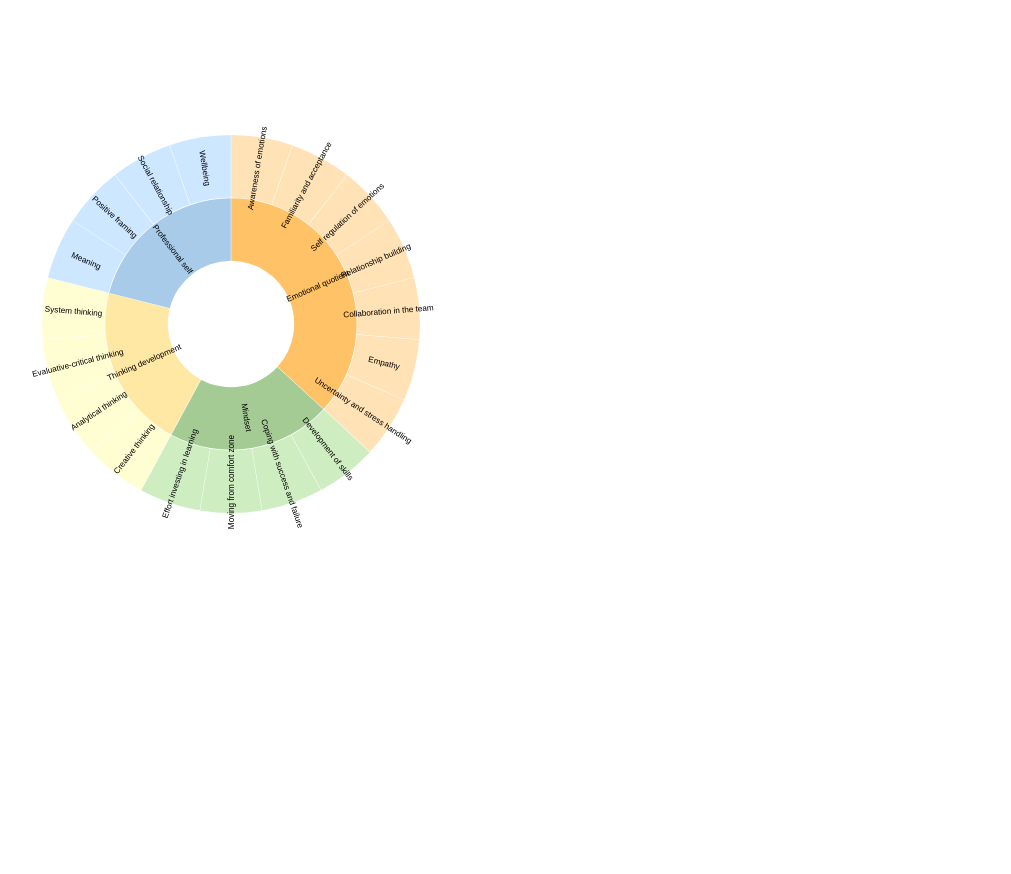
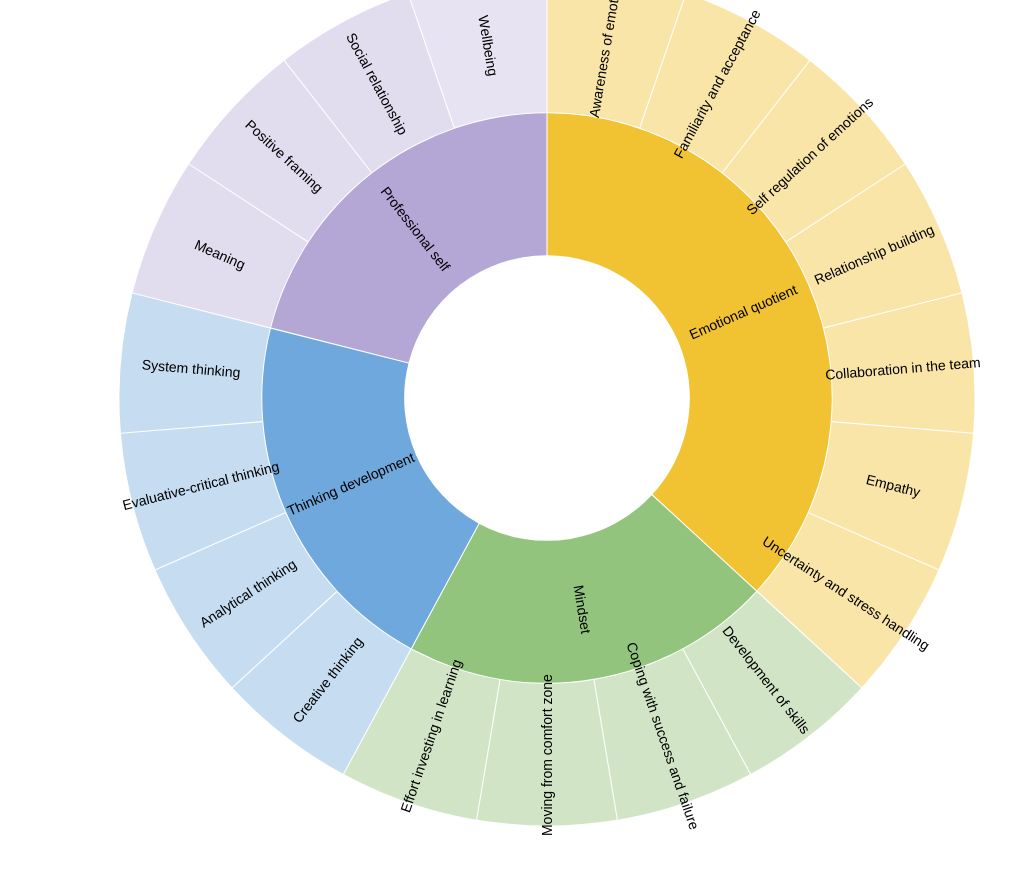
Before and after one commit to fredi1574/FinalProject, a plain HTML site: page index.html in a window 1280 px wide. Shown: the whole page, without its empty margins (93-1104 px from the left). Drawn offline with nearby package versions, Linux system fonts and the light colour scheme.

Commit message:
Update index.html

```diff
--- a/index.html
+++ b/index.html
@@ -7,6 +7,21 @@
     <style>
       body {
         font-family: Arial, sans-serif;
+        margin: 0;
+        padding: 0;
+        display: flex;
+        justify-content: center;
+        align-items: center;
+        height: 100vh;
+      }
+      .chart-container {
+        width: 100%;
+        max-width: 1000px;
+        height: auto;
+        padding: 10px;
+      }
+      .chart {
+        width: 100%;
       }
       svg {
         font-size: 10px;
@@ -14,7 +29,9 @@
     </style>
   </head>
   <body>
-    <div id="chart"></div>
+    <div class="chart-container">
+      <div id="englishChart" class="chart"></div>
+    </div>
 
     <script src="https://d3js.org/d3.v7.min.js"></script>
     <script>
@@ -23,81 +40,87 @@
         children: [
           {
             name: "Mindset",
+            color: "#93C47D",
             children: [
-              { name: "Development of skills", value: 25 },
-              { name: "Coping with success and failure", value: 25 },
-              { name: "Moving from comfort zone", value: 25 },
-              { name: "Effort investing in learning ", value: 25 },
+              { name: "Development of skills", value: 25, color: "#A3CC8E" },
+              {
+                name: "Coping with success and failure",
+                value: 25,
+                color: "#A3CC8E",
+              },
+              { name: "Moving from comfort zone", value: 25, color: "#A3CC8E" },
+              {
+                name: "Effort investing in learning ",
+                value: 25,
+                color: "#A3CC8E",
+              },
             ],
           },
           {
             name: "Thinking development",
+            color: "#6FA8DC",
             children: [
-              { name: "Creative thinking", value: 25 },
-              { name: "Analytical thinking", value: 25 },
-              { name: "Evaluative-critical thinking", value: 25 },
-              { name: "System thinking", value: 25 },
+              { name: "Creative thinking", value: 25, color: "#8CB9E3" },
+              { name: "Analytical thinking", value: 25, color: "#8CB9E3" },
+              {
+                name: "Evaluative-critical thinking",
+                value: 25,
+                color: "#8CB9E3",
+              },
+              { name: "System thinking", value: 25, color: "#8CB9E3" },
             ],
           },
           {
             name: "Emotional quotient",
+            color: "#F1C232",
             children: [
-              { name: "Awareness of emotions", value: 25 },
-              { name: "Familiarity and acceptance", value: 25 },
-              { name: "Self regulation of emotions", value: 25 },
-              { name: "Relationship building", value: 25 },
-              { name: "Collaboration in the team", value: 25 },
-              { name: "Empathy", value: 25 },
-              { name: "Uncertainty and stress handling", value: 25 },
+              { name: "Awareness of emotions", value: 25, color: "#F3CB53" },
+              {
+                name: "Familiarity and acceptance",
+                value: 25,
+                color: "#F3CB53",
+              },
+              {
+                name: "Self regulation of emotions",
+                value: 25,
+                color: "#F3CB53",
+              },
+              { name: "Relationship building", value: 25, color: "#F3CB53" },
+              {
+                name: "Collaboration in the team",
+                value: 25,
+                color: "#F3CB53",
+              },
+              { name: "Empathy", value: 25, color: "#F3CB53" },
+              {
+                name: "Uncertainty and stress handling",
+                value: 25,
+                color: "#F3CB53",
+              },
             ],
           },
           {
             name: "Professional self",
+            color: "#B4A7D6",
             children: [
-              { name: "Meaning", value: 25 },
-              { name: "Positive framing", value: 25 },
-              { name: "Social relationship", value: 25 },
-              { name: "Wellbeing", value: 25 },
+              { name: "Meaning", value: 25, color: "#C4BADE" },
+              { name: "Positive framing", value: 25, color: "#C4BADE" },
+              { name: "Social relationship", value: 25, color: "#C4BADE" },
+              { name: "Wellbeing", value: 25, color: "#D0C8E5" },
             ],
           },
         ],
       };
 
-      // The chart function as provided
       function chart() {
-        const width = 928;
-        const height = width;
-        const radius = width / 10;
+        const container = document.getElementById("englishChart");
+        const width = container.offsetWidth; // Set width to 100% of container
+        const height = width; // Keep height the same as width for a square chart
+        const radius = width / 7; // Adjusted the radius for better scaling
 
         const color = d3.scaleOrdinal(
           d3.quantize(d3.interpolateRainbow, data.children.length + 1)
         );
-
-        const colorMap = {
-          Mindset: "#6AA84F",
-          "Thinking development": "#FFD966",
-          "Emotional quotient": "#FF9900",
-          "Professional self": "#6FA8DC",
-          "Development of skills": "#84D162",
-          "Coping with success and failure": "#84D162",
-          "Moving from comfort zone": "#84D162",
-          "Effort investing in learning ": "#84D162",
-          "Creative thinking": "#FFFB8F",
-          "Analytical thinking": "#FFFB8F",
-          "Evaluative-critical thinking": "#FFFB8F",
-          "System thinking": "#FFFB8F",
-          "Awareness of emotions": "#FFB647",
-          "Familiarity and acceptance": "#FFB647",
-          "Self regulation of emotions": "#FFB647",
-          "Relationship building": "#FFB647",
-          "Collaboration in the team": "#FFB647",
-          Empathy: "#FFB647",
-          "Uncertainty and stress handling": "#FFB647",
-          Meaning: "#81C3FF",
-          "Positive framing": "#81C3FF",
-          "Social relationship": "#81C3FF",
-          Wellbeing: "#81C3FF",
-        };
 
         const hierarchy = d3
           .hierarchy(data)
@@ -120,17 +143,19 @@
 
         const svg = d3
           .create("svg")
-          .attr("viewBox", [-width / 2, -height / 2, width * 2, width * 2])
-          .style("font", "10px sans-serif");
+          .attr("viewBox", [-width / 2, -height / 2, width, height])
+          .style("font", "10px sans-serif")
+          .attr("width", "100%") // Set SVG to 100% width
+          .attr("height", height); // Adjust height dynamically
 
         const path = svg
           .append("g")
           .selectAll("path")
           .data(root.descendants().slice(1))
           .join("path")
-          .attr("fill", (d) => colorMap[d.data.name] || "#ccc")
+          .attr("fill", (d) => d.data.color || "#ccc")
           .attr("fill-opacity", (d) =>
-            arcVisible(d.current) ? (d.children ? 0.6 : 0.4) : 0
+            arcVisible(d.current) ? (d.children ? 1 : 0.5) : 0
           )
           .attr("pointer-events", (d) =>
             arcVisible(d.current) ? "auto" : "none"
@@ -163,7 +188,7 @@
           .attr("dy", "0.35em")
           .attr("fill-opacity", (d) => +labelVisible(d.current))
           .attr("transform", (d) => labelTransform(d.current))
-          .style("font-size", "12px") //changing the font size
+          .style("font-size", "14px")
           .text((d) => d.data.name);
 
         const parent = svg
@@ -193,7 +218,7 @@
               })
           );
 
-          const t = svg.transition().duration(750);
+          const t = svg.transition().duration(500);
 
           path
             .transition(t)
@@ -232,7 +257,7 @@
         }
 
         function labelTransform(d) {
-          const x = (((d.x0 + d.x1) / 2) * 180) / Math.PI;
+          const x = ((d.x0 + d.x1) / 2) * (180 / Math.PI);
           const y = ((d.y0 + d.y1) / 2) * radius;
           return `rotate(${x - 90}) translate(${y},0) rotate(${
             x < 180 ? 0 : 180
@@ -242,7 +267,13 @@
         return svg.node();
       }
 
-      document.getElementById("chart").appendChild(chart());
+      window.addEventListener("resize", () => {
+        const container = document.getElementById("englishChart");
+        container.innerHTML = ""; // Clear previous chart
+        container.appendChild(chart()); // Recreate chart on resize
+      });
+
+      document.getElementById("englishChart").appendChild(chart());
     </script>
   </body>
 </html>
```
